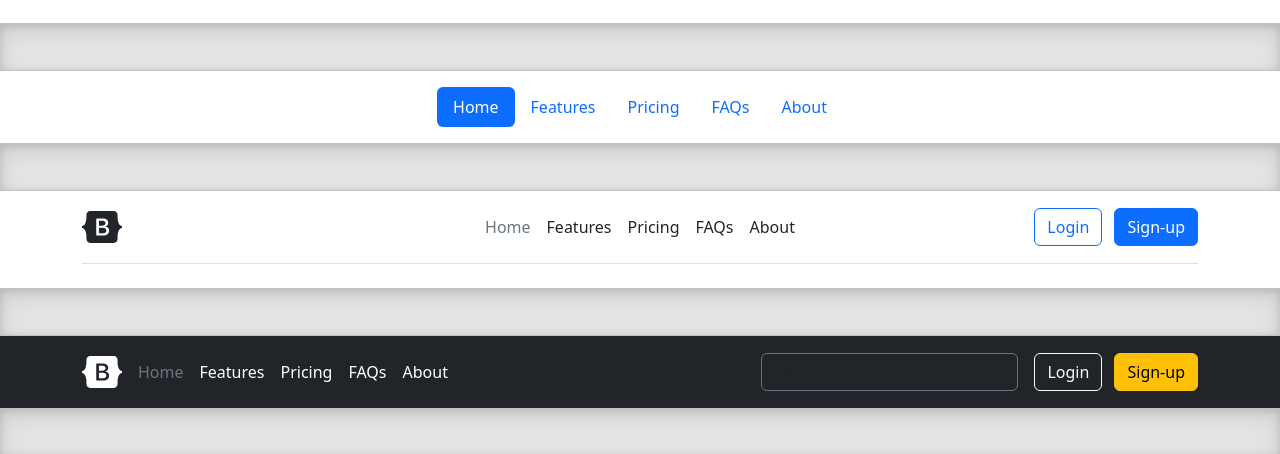
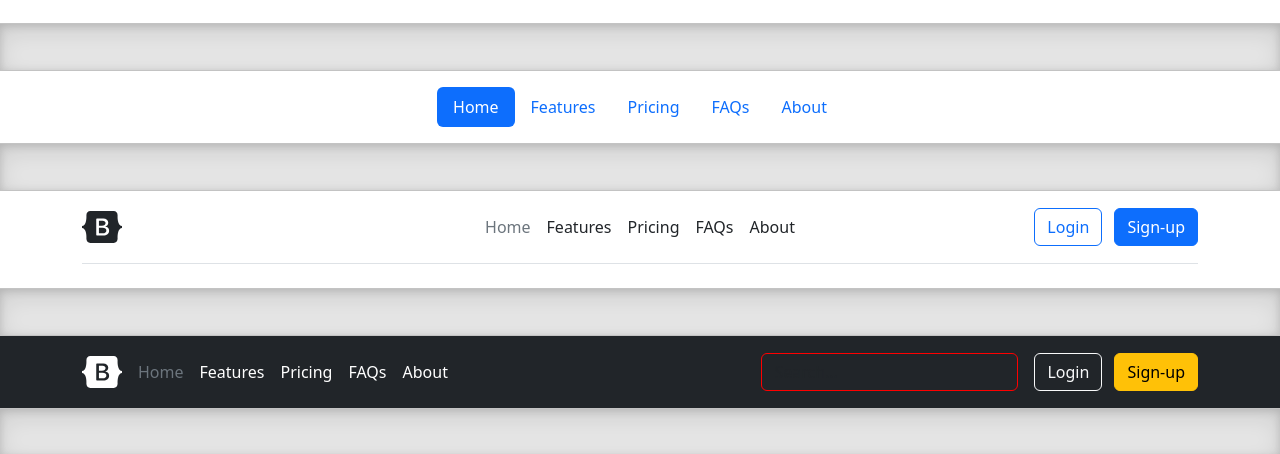
Before and after one commit to sajadjamali/test, a plain HTML site: page headers/index.html in a window 1280 px wide. Shown: the part 74-528 px from the top of the page. Drawn offline with nearby package versions, Linux system fonts and the light colour scheme.

Commit message:
first commit

```diff
--- a/headers/headers.css
+++ b/headers/headers.css
@@ -1,5 +1,5 @@
 .form-control-dark {
-  border-color: var(--bs-gray);
+  border-color: red;
 }
 .form-control-dark:focus {
   border-color: red;
```
